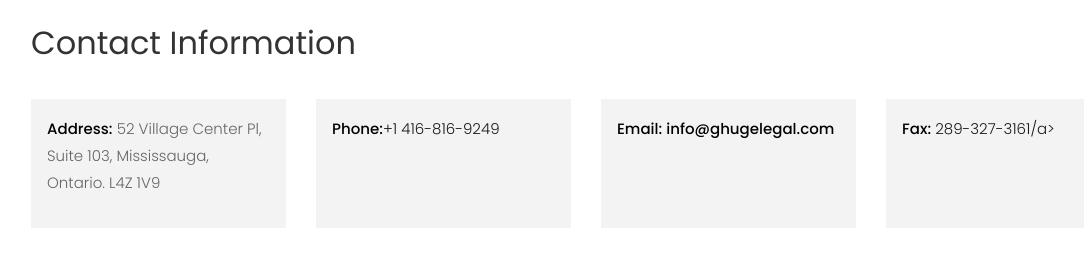
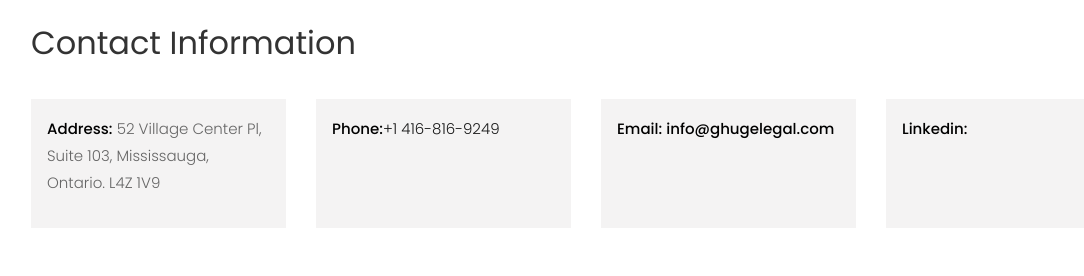
Before and after one commit to sec-lakshman/ghugelegal, a PHP site: page /contact.php in a window 1280 px wide. Shown: the part 71-347 px from the top of the page, without its empty margins (54-1138 px from the left). Run offline with PHP 8.4, Linux system fonts and the light colour scheme; some libraries are stand-ins or nearby versions; some web fonts are replaced.

Commit message:
Linkedin Update
Replaced fax with linkedin

```diff
--- a/contact.php
+++ b/contact.php
@@ -104,7 +104,7 @@
          </div>
          <div class="col-md-3 d-flex">
            <div class="con align-self-stretch p-3">
-             <p><span>Fax:</span> <a href="#"></span> <a href="#">289-327-3161/a></p>
+             <p><span>Linkedin:</span> <a href="#"></span> <a href="https://www.linkedin.com/in/sunil-ghuge/"><a></p>
            </div>
          </div>
        </div>
```
